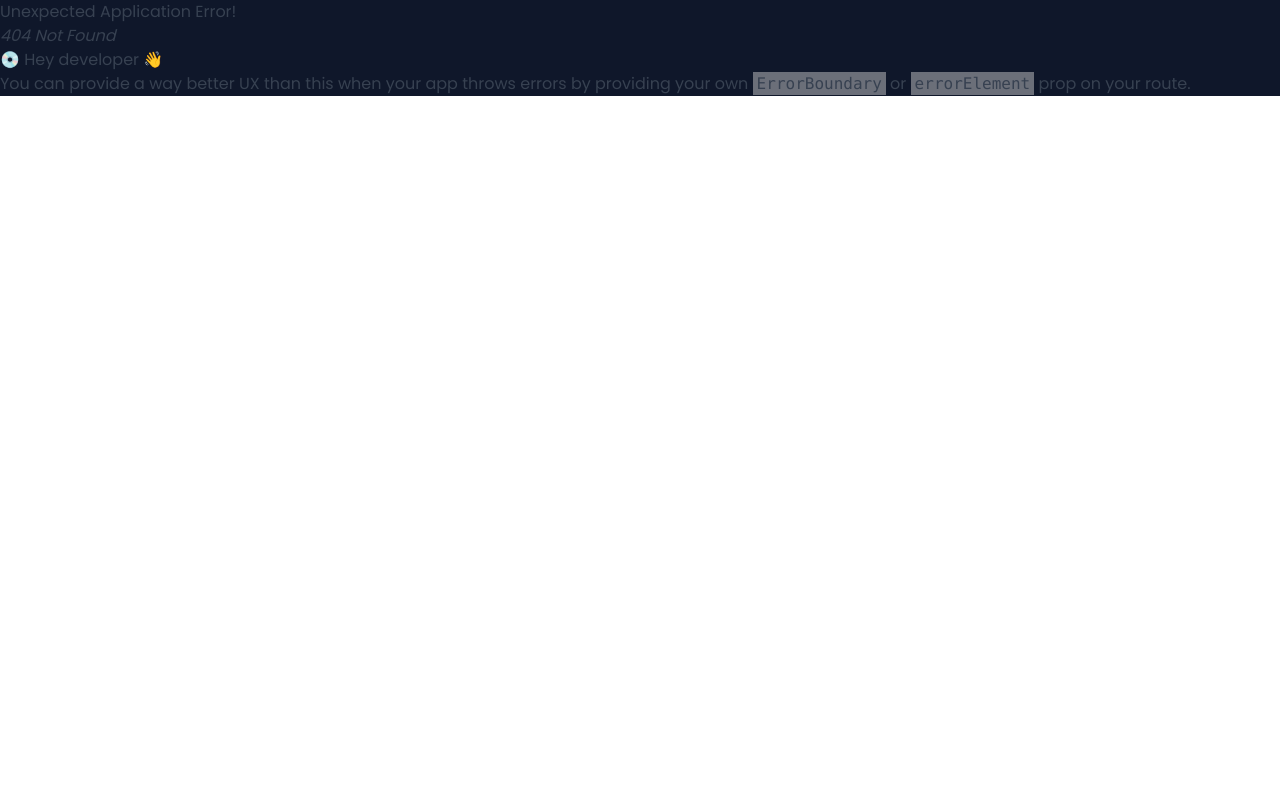
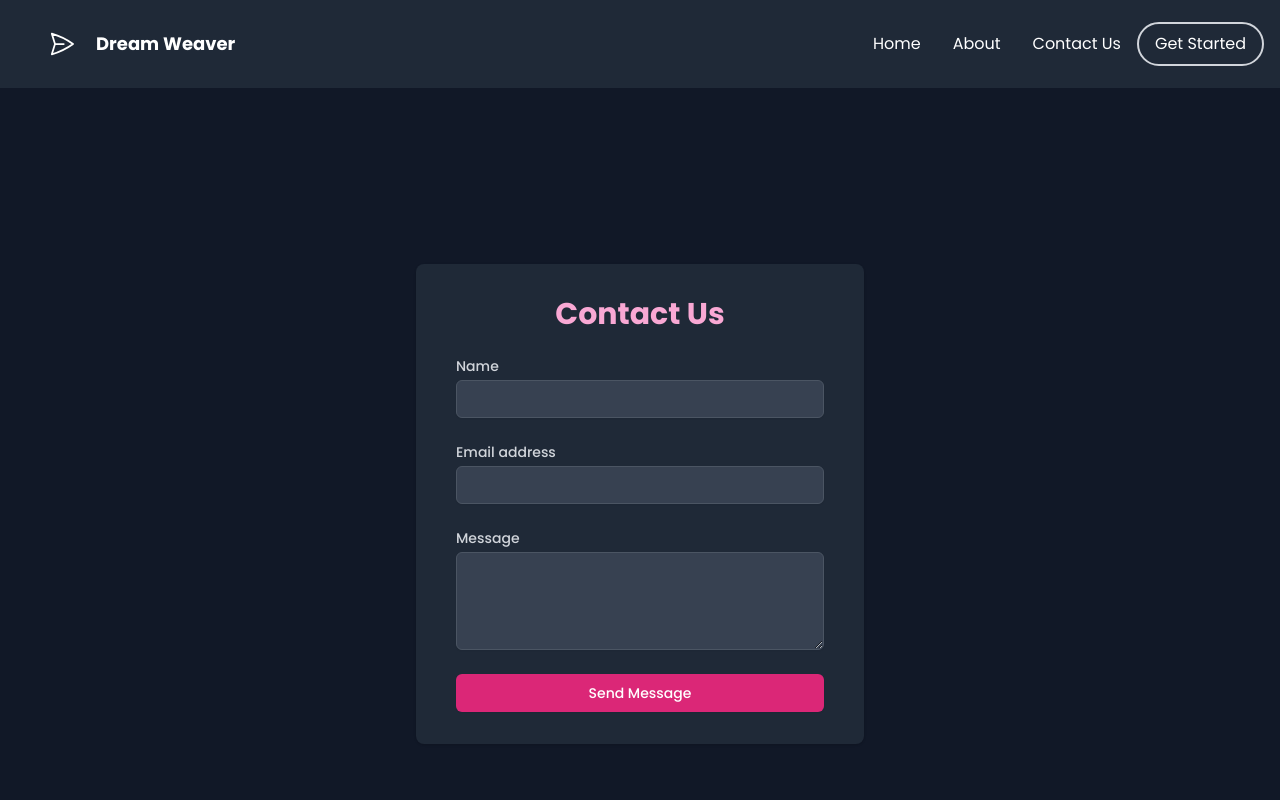
Before and after one commit to Sujan-Koirala021/dream-weaver, a React (Create React App) app in the folder client/: page /contact-us in a window 1280 px wide. Before the commit this address had no page. Shown: the top 800 px of the page. Built offline with nearby package versions, Linux system fonts and the light colour scheme.

Commit message:
Added contact page

```diff
--- a/client/src/components/Footer.jsx
+++ b/client/src/components/Footer.jsx
@@ -3,7 +3,7 @@ import React from 'react';
 
 function Footer() {
     return (
-        <div className='text-gray-200 bg-slate-900 p-8 md:p-16'> {/* Adjusted padding here */}
+        <div className='text-gray-200 bg-slate-900 p-8 md:p-16 border-t-2' > {/* Adjusted padding here */}
             <div className='max-w-7xl mx-auto px-4 sm:px-6 lg:px-8'>
                 <div className='grid grid-cols-1 md:grid-cols-4 gap-8'>
                     <div className='flex flex-col mb-6 md:mb-0'>
--- a/client/src/components/Hero.jsx
+++ b/client/src/components/Hero.jsx
@@ -10,7 +10,7 @@ export default function HeroSection() {
     };
 
     return (
-        <div className="min-h-screen flex flex-col md:flex-row items-center justify-center px-4 md:px-8 lg:px-16 border-b-2">
+        <div className="min-h-screen flex flex-col md:flex-row items-center justify-center px-4 md:px-8 lg:px-16 ">
             <div className="w-full md:w-1/2 md:pr-8 lg:pr-16 flex-shrink-0 flex flex-col justify-center mb-8 md:mb-0">
                 <div className="max-w-lg mx-auto md:mx-0">
                     <h1 className="text-3xl md:text-4xl lg:text-5xl font-bold text-pink-300 leading-tight mb-4 md:mb-6">
--- /dev/null
+++ b/client/src/pages/Contact.jsx
@@ -0,0 +1,71 @@
+import React from 'react';
+
+export default function ContactUs() {
+  return (
+    <div className="min-h-screen bg-gray-900 flex flex-col justify-center py-12 sm:px-6 lg:px-8">
+      <div className="mt-8 sm:mx-auto sm:w-full sm:max-w-md">
+        <div className="bg-gray-800 py-8 px-4 shadow sm:rounded-lg sm:px-10">
+          <h2 className="mb-6 text-center text-3xl font-extrabold text-pink-300">
+            Contact Us
+          </h2>
+          <form className="space-y-6" action="#" method="POST">
+            <div>
+              <label htmlFor="name" className="block text-sm font-medium text-gray-300">
+                Name
+              </label>
+              <div className="mt-1">
+                <input
+                  id="name"
+                  name="name"
+                  type="text"
+                  required
+                  className="appearance-none block w-full px-3 py-2 border border-gray-600 rounded-md shadow-sm placeholder-gray-400 focus:outline-none focus:ring-pink-500 focus:border-pink-500 bg-gray-700 text-white sm:text-sm"
+                />
+              </div>
+            </div>
+
+            <div>
+              <label htmlFor="email" className="block text-sm font-medium text-gray-300">
+                Email address
+              </label>
+              <div className="mt-1">
+                <input
+                  id="email"
+                  name="email"
+                  type="email"
+                  autoComplete="email"
+                  required
+                  className="appearance-none block w-full px-3 py-2 border border-gray-600 rounded-md shadow-sm placeholder-gray-400 focus:outline-none focus:ring-pink-500 focus:border-pink-500 bg-gray-700 text-white sm:text-sm"
+                />
+              </div>
+            </div>
+
+            <div>
+              <label htmlFor="message" className="block text-sm font-medium text-gray-300">
+                Message
+              </label>
+              <div className="mt-1">
+                <textarea
+                  id="message"
+                  name="message"
+                  rows="4"
+                  required
+                  className="appearance-none block w-full px-3 py-2 border border-gray-600 rounded-md shadow-sm placeholder-gray-400 focus:outline-none focus:ring-pink-500 focus:border-pink-500 bg-gray-700 text-white sm:text-sm"
+                ></textarea>
+              </div>
+            </div>
+
+            <div>
+              <button
+                type="submit"
+                className="w-full flex justify-center py-2 px-4 border border-transparent rounded-md shadow-sm text-sm font-medium text-white bg-pink-600 hover:bg-pink-700 focus:outline-none focus:ring-2 focus:ring-offset-2 focus:ring-pink-500"
+              >
+                Send Message
+              </button>
+            </div>
+          </form>
+        </div>
+      </div>
+    </div>
+  );
+}
```
Also changed, not shown: client/src/App.js (+5 -5 lines).
